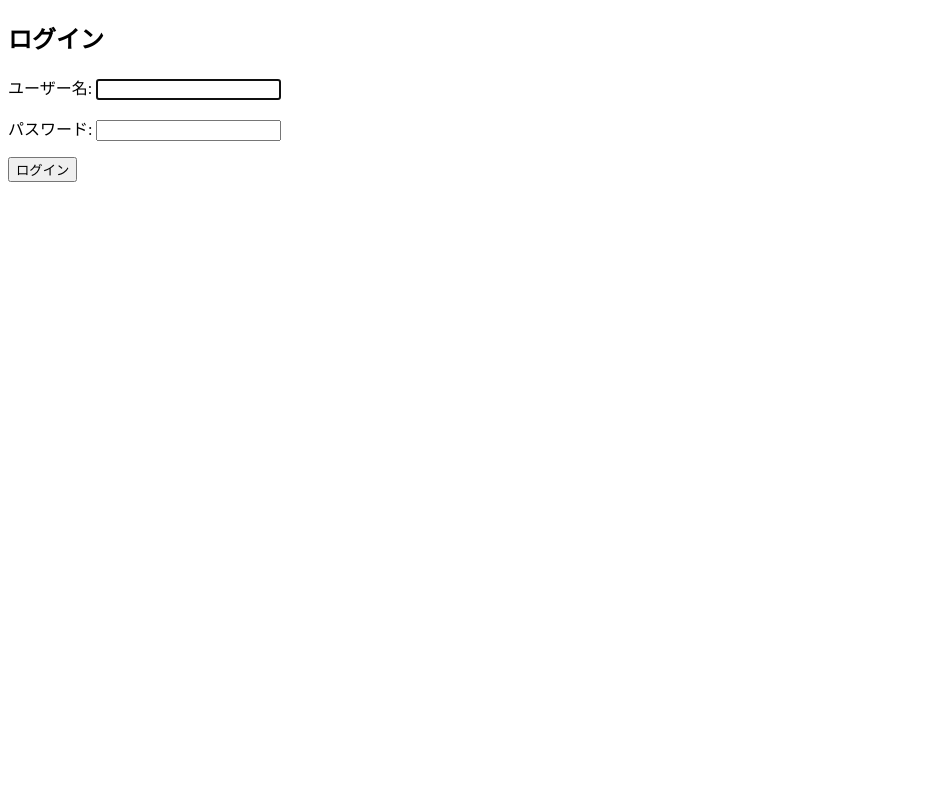
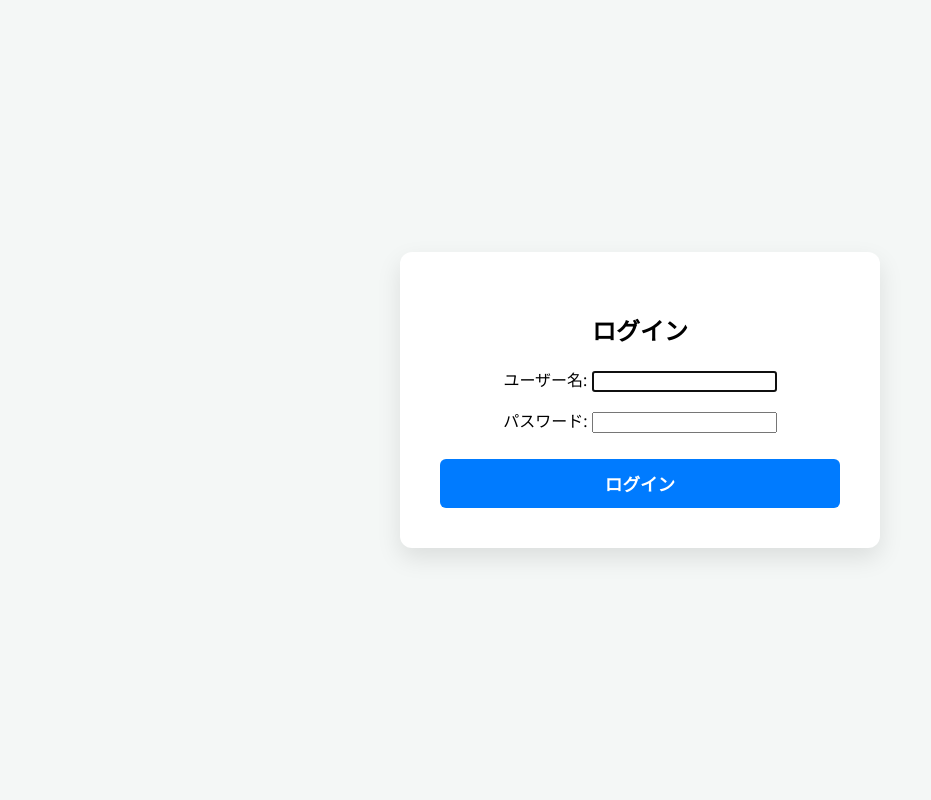
Before and after one commit to ibuki973/cs4-2025-class1-team6-project, a Django app: page /login/ in a window 1280 px wide. Shown: the whole page, without its empty margins (0-931 px from the left). Run offline with Django 5.2, Linux system fonts and the light colour scheme.

Commit message:
runserverしたとき自動的に/loginに飛ぶようにしました。あとログイン画面のデザインを適用しました

```diff
--- a/config/settings.py
+++ b/config/settings.py
@@ -119,6 +119,12 @@ USE_TZ = True
 
 STATIC_URL = 'static/'
 
+# プロジェクト全体の静的ファイルディレクトリを指定
+# BASE_DIRの直下にある 'static' フォルダを探すように設定します
+
+STATICFILES_DIRS = [
+    BASE_DIR / 'static',
+]
 # 1. ASGIアプリケーションの指定
 ASGI_APPLICATION = 'config.asgi.application'
 
--- a/config/urls.py
+++ b/config/urls.py
@@ -17,8 +17,10 @@ Including another URLconf
 from django.contrib import admin
 from django.urls import path, include
 from django.contrib.auth import views as auth_views
+from django.shortcuts import redirect
 from team6 import views
 urlpatterns = [
+    path('', lambda request: redirect('login')),
     path('admin/', admin.site.urls),
     # team6 アプリのURLを含める
     path('tictactoe/', include('team6.urls')),
--- /dev/null
+++ b/team6/static/css/login.css
@@ -0,0 +1,40 @@
+/* グローバルなリセットとフォント設定 */
+body {
+    font-family: 'Segoe UI', Tahoma, Geneva, Verdana, sans-serif;
+    background-color: #f4f7f6;
+    display: flex;
+    justify-content: center;
+    align-items: center;
+    min-height: 100vh;
+    margin: 0;
+}
+
+/* ログインコンテナ */
+.login-container {
+    background-color: #ffffff;
+    padding: 40px;
+    border-radius: 12px;
+    box-shadow: 0 10px 25px rgba(0, 0, 0, 0.1);
+    width: 100%;
+    max-width: 400px;
+    text-align: center;
+}
+
+
+button[type="submit"] {
+    background-color: #007bff;
+    color: white;
+    padding: 12px 25px;
+    border: none;
+    border-radius: 6px;
+    cursor: pointer;
+    font-size: 1.1em;
+    font-weight: bold;
+    width: 100%;
+    margin-top: 10px;
+    transition: background-color 0.3s, transform 0.1s;
+}
+
+button[type="submit"]:hover {
+    background-color: #0056b3;
+}
--- a/team6/templates/team6/login.html
+++ b/team6/templates/team6/login.html
@@ -1,16 +1,21 @@
+{% load static%}
 <!DOCTYPE html>
-<html>
+<html lang="ja">
 <head>
     <meta charset="utf-8">
-  <title>Login</title>
+    <title>ログイン</title>
+    <link rel="stylesheet" href="{% static 'css/login.css' %}">
 </head>
 <body>
+    <div class="login-container">
         <h2>ログイン</h2>
 
         <form method="post">
             {% csrf_token %}
             {{ form.as_p }}
+
             <button type="submit">ログイン</button>
         </form>
+    </div>
 </body>
 </html>
```
Lines whose indentation alone changed are shown as unchanged.
